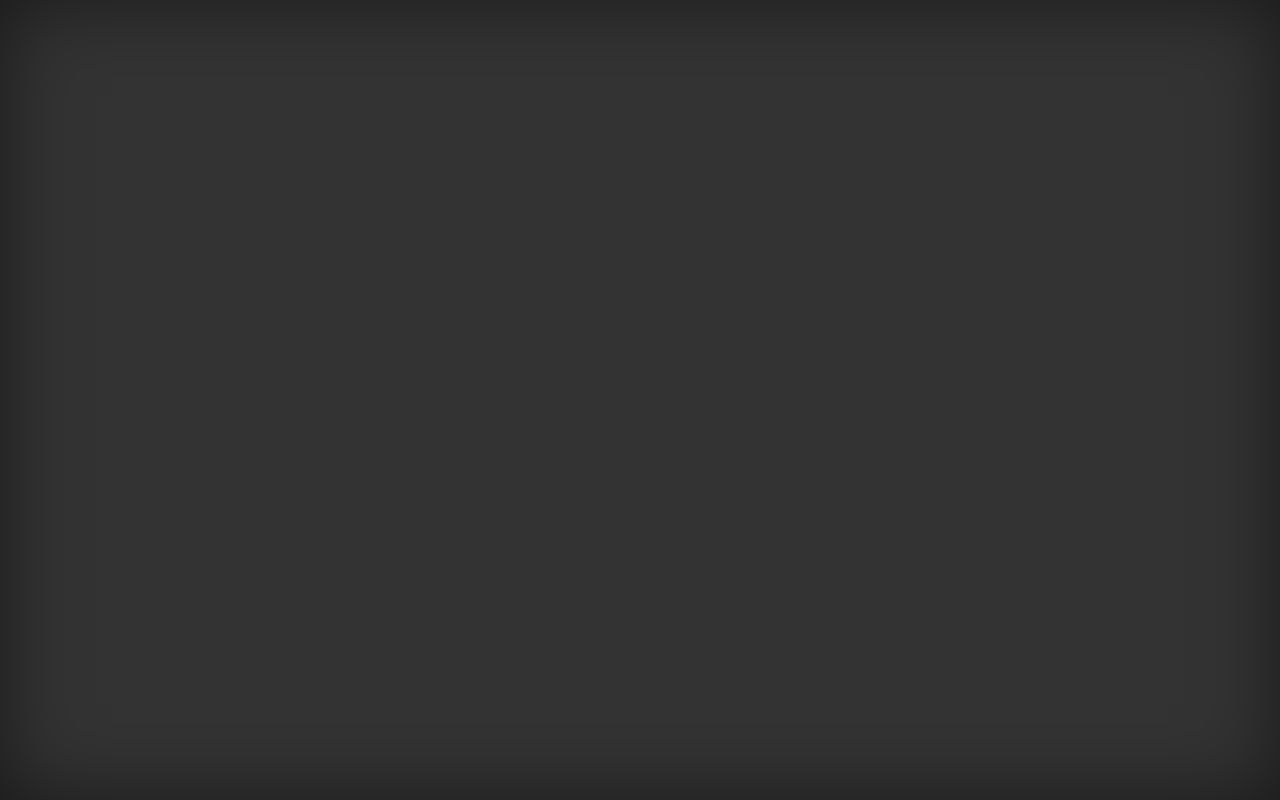
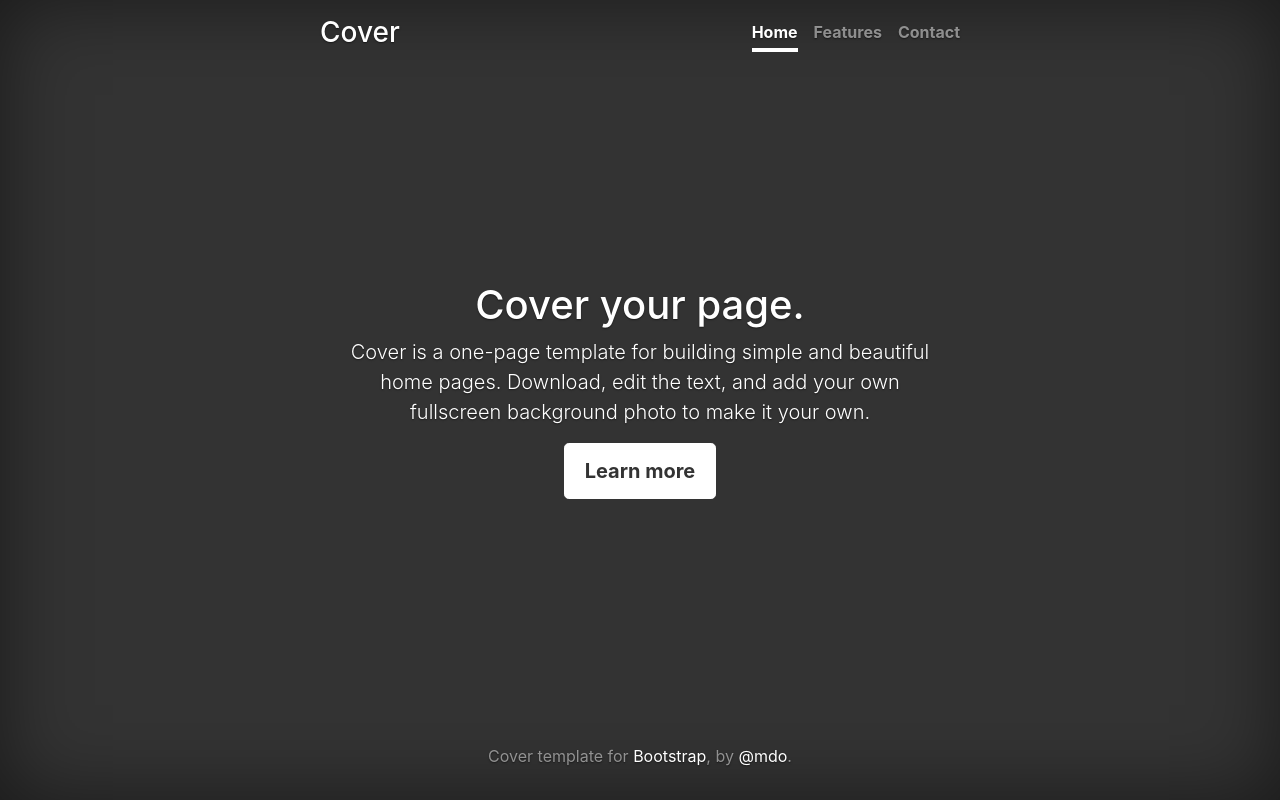
Before and after one commit to kimjaydot/project, a plain HTML site: page index.html in a window 1280 px wide. Drawn offline with nearby package versions, Linux system fonts and the light colour scheme.

Commit message:
Added the body template

```diff
--- a/index.html
+++ b/index.html
@@ -1,15 +1,50 @@
 <!doctype html>
 <html lang="en">
+
 <head>
     <meta name="viewport" content="width=device-width, initial-scale=1, shrink-to-fit=no">
-    <link rel="stylesheet" href="https://stackpath.bootstrapcdn.com/bootstrap/4.1.2/css/bootstrap.min.css" integrity="sha384-Smlep5jCw/wG7hdkwQ/Z5nLIefveQRIY9nfy6xoR1uRYBtpZgI6339F5dgvm/e9B" crossorigin="anonymous">
-    <link rel="stylesheet" type="text/css" href="/styles.css"
-</head>
+    <link rel="stylesheet" href="https://stackpath.bootstrapcdn.com/bootstrap/4.1.2/css/bootstrap.min.css" integrity="sha384-Smlep5jCw/wG7hdkwQ/Z5nLIefveQRIY9nfy6xoR1uRYBtpZgI6339F5dgvm/e9B"
+        crossorigin="anonymous">
+    <link rel="stylesheet" type="text/css" href="styles.css" </head>
 
-<body>
-    <script src="https://code.jquery.com/jquery-3.3.1.slim.min.js" integrity="sha384-q8i/X+965DzO0rT7abK41JStQIAqVgRVzpbzo5smXKp4YfRvH+8abtTE1Pi6jizo" crossorigin="anonymous"></script>
-    <script src="https://cdnjs.cloudflare.com/ajax/libs/popper.js/1.14.3/umd/popper.min.js" integrity="sha384-ZMP7rVo3mIykV+2+9J3UJ46jBk0WLaUAdn689aCwoqbBJiSnjAK/l8WvCWPIPm49" crossorigin="anonymous"></script>
-    <script src="https://stackpath.bootstrapcdn.com/bootstrap/4.1.2/js/bootstrap.min.js" integrity="sha384-o+RDsa0aLu++PJvFqy8fFScvbHFLtbvScb8AjopnFD+iEQ7wo/CG0xlczd+2O/em" crossorigin="anonymous"></script>
-</body>
+    <body class="text-center">
+
+        <div class="cover-container d-flex w-100 h-100 p-3 mx-auto flex-column">
+            <header class="masthead mb-auto">
+                <div class="inner">
+                    <h3 class="masthead-brand">Cover</h3>
+                    <nav class="nav nav-masthead justify-content-center">
+                        <a class="nav-link active" href="#">Home</a>
+                        <a class="nav-link" href="#">Features</a>
+                        <a class="nav-link" href="#">Contact</a>
+                    </nav>
+                </div>
+            </header>
+
+            <main role="main" class="inner cover">
+                <h1 class="cover-heading">Cover your page.</h1>
+                <p class="lead">Cover is a one-page template for building simple and beautiful home pages. Download, edit the text, and add
+                    your own fullscreen background photo to make it your own.</p>
+                <p class="lead">
+                    <a href="#" class="btn btn-lg btn-secondary">Learn more</a>
+                </p>
+            </main>
+
+            <footer class="mastfoot mt-auto">
+                <div class="inner">
+                    <p>Cover template for
+                        <a href="https://getbootstrap.com/">Bootstrap</a>, by
+                        <a href="https://twitter.com/mdo">@mdo</a>.</p>
+                </div>
+            </footer>
+        </div>
+
+        <script src="https://code.jquery.com/jquery-3.3.1.slim.min.js" integrity="sha384-q8i/X+965DzO0rT7abK41JStQIAqVgRVzpbzo5smXKp4YfRvH+8abtTE1Pi6jizo"
+            crossorigin="anonymous"></script>
+        <script src="https://cdnjs.cloudflare.com/ajax/libs/popper.js/1.14.3/umd/popper.min.js" integrity="sha384-ZMP7rVo3mIykV+2+9J3UJ46jBk0WLaUAdn689aCwoqbBJiSnjAK/l8WvCWPIPm49"
+            crossorigin="anonymous"></script>
+        <script src="https://stackpath.bootstrapcdn.com/bootstrap/4.1.2/js/bootstrap.min.js" integrity="sha384-o+RDsa0aLu++PJvFqy8fFScvbHFLtbvScb8AjopnFD+iEQ7wo/CG0xlczd+2O/em"
+            crossorigin="anonymous"></script>
+    </body>
 
 </html>
```
